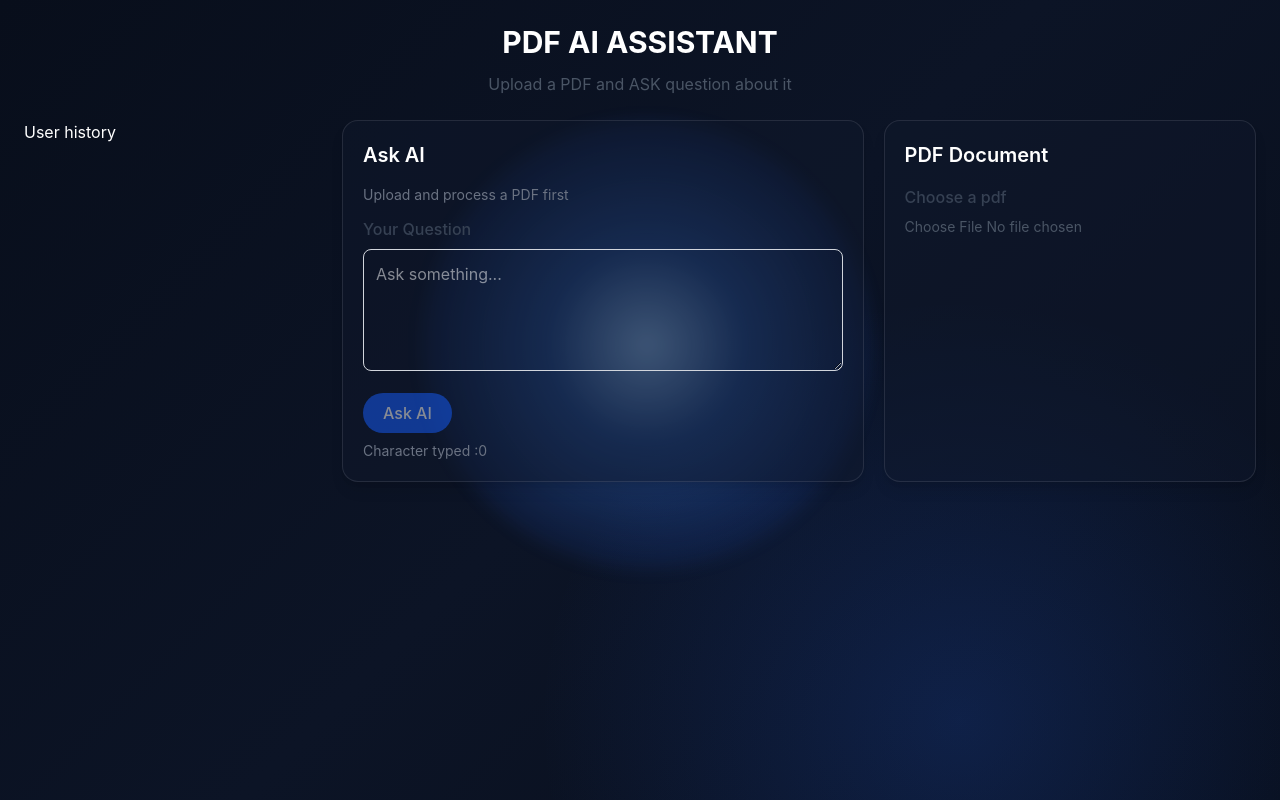
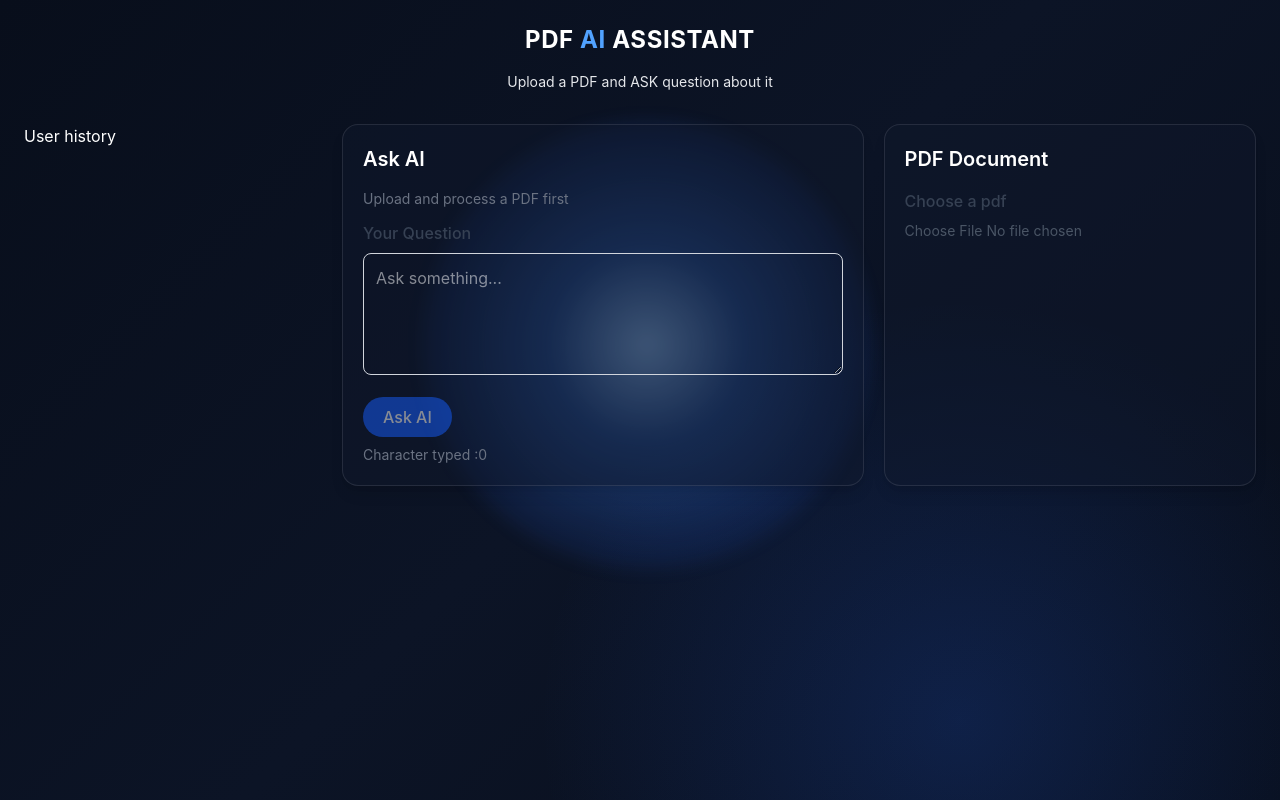
Before and after one commit to palaksukhadeve14/Doculens-ai, a React (Vite) app in the folder client/: page / in a window 1280 px wide. Built offline with nearby package versions, Linux system fonts and the light colour scheme.

Commit message:
Header Redesign

```diff
--- a/client/src/components/Header.jsx
+++ b/client/src/components/Header.jsx
@@ -1,8 +1,9 @@
 function Header(){
     return(
-        <header>
-            <h1 className='text-3xl font-bold text-center'>PDF AI ASSISTANT</h1>
-        <p className='mt-3 text-gray-600 text-center'>Upload a PDF and ASK question about it</p>
+        <header className="mb-8">
+            <h1 className='text-2xl font-bold text-center tracking-wide text-white'>PDF
+                <span className="text-blue-400"> AI</span> ASSISTANT</h1>
+        <p className='mt-4 text-sm text-gray-200 text-center'>Upload a PDF and ASK question about it</p>
         </header>
     )
 }
```
